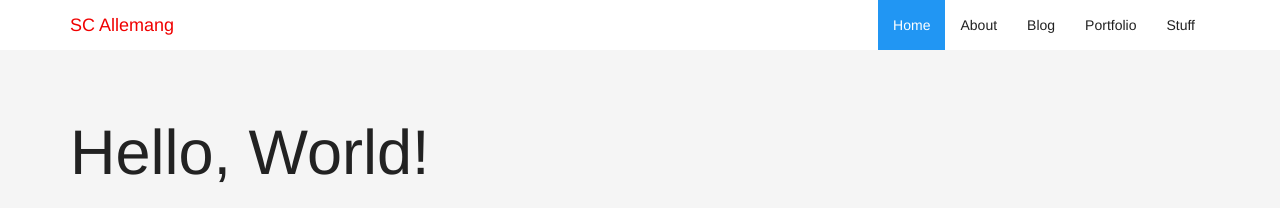
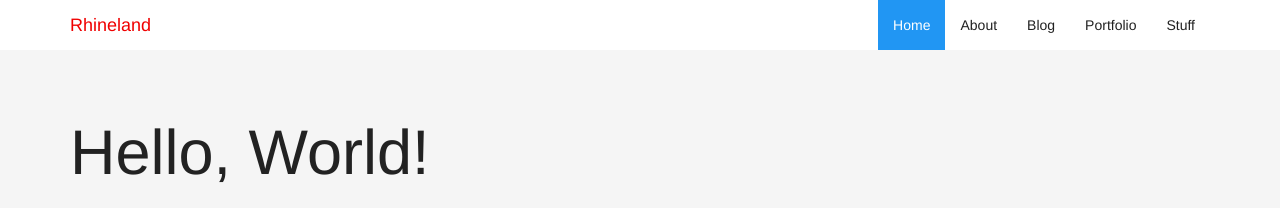
Before and after one commit to scallemang/rhineland, a Jekyll site: the page built from index.md, in a window 1280 px wide. Shown: the top 208 px of the page. Built offline with Jekyll 4.4.1, drawn with Linux system fonts in a browser that asks for light colours; nearby versions of some CDN libraries.

Commit message:
Replacing some scallemang.ca configs with rhineland.co ones.

```diff
--- a/CNAME
+++ b/CNAME
@@ -1 +1 @@
-scallemang.ca
+rhineland.ca
--- a/_config.yml
+++ b/_config.yml
@@ -1,6 +1,6 @@
 # Site settings
-title: SC Allemang
-email: sca@scallemang.ca
+title: Rhineland
+email: info@rhineland.co
 description: > # this means to ignore newlines until "baseurl:"
   Hello, world! My Name is Sam Allemang. I do web design in Toronto and am helping Andray Domise build the Techsdale project and volunteer for CoderDojoTO. I'm available for web-related work through Cloud Surfing Media.
 baseurl: "" # the subpath of your site, e.g. /blog/
```
